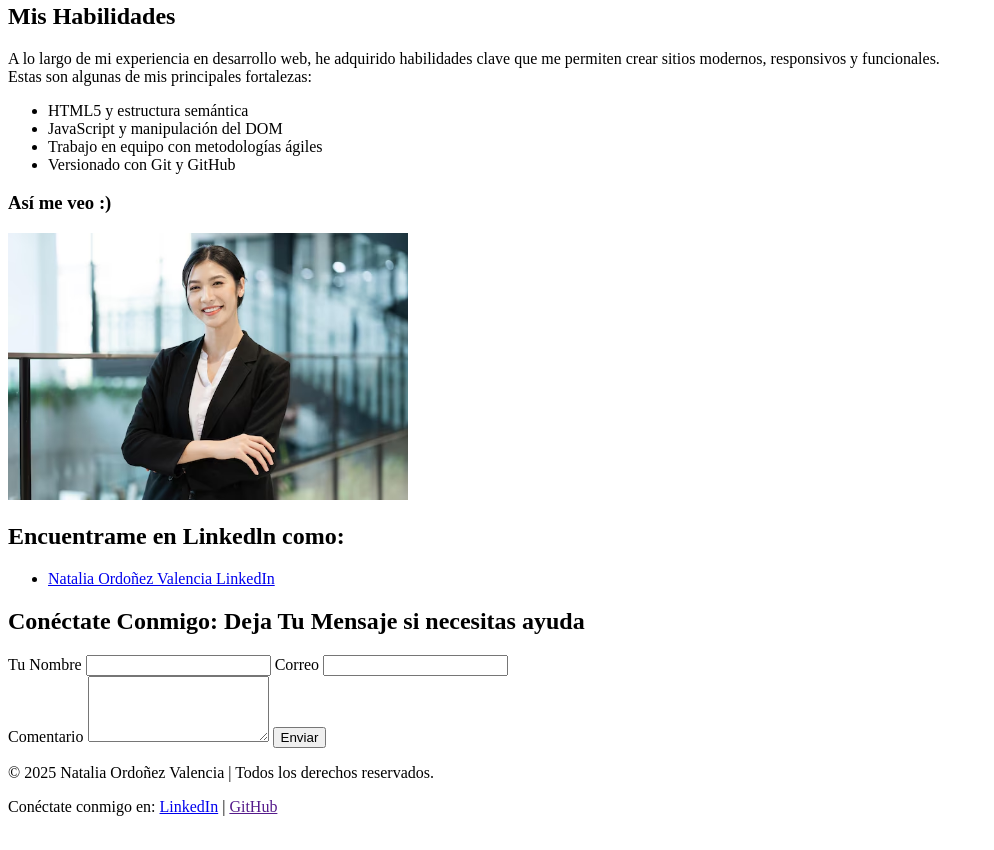
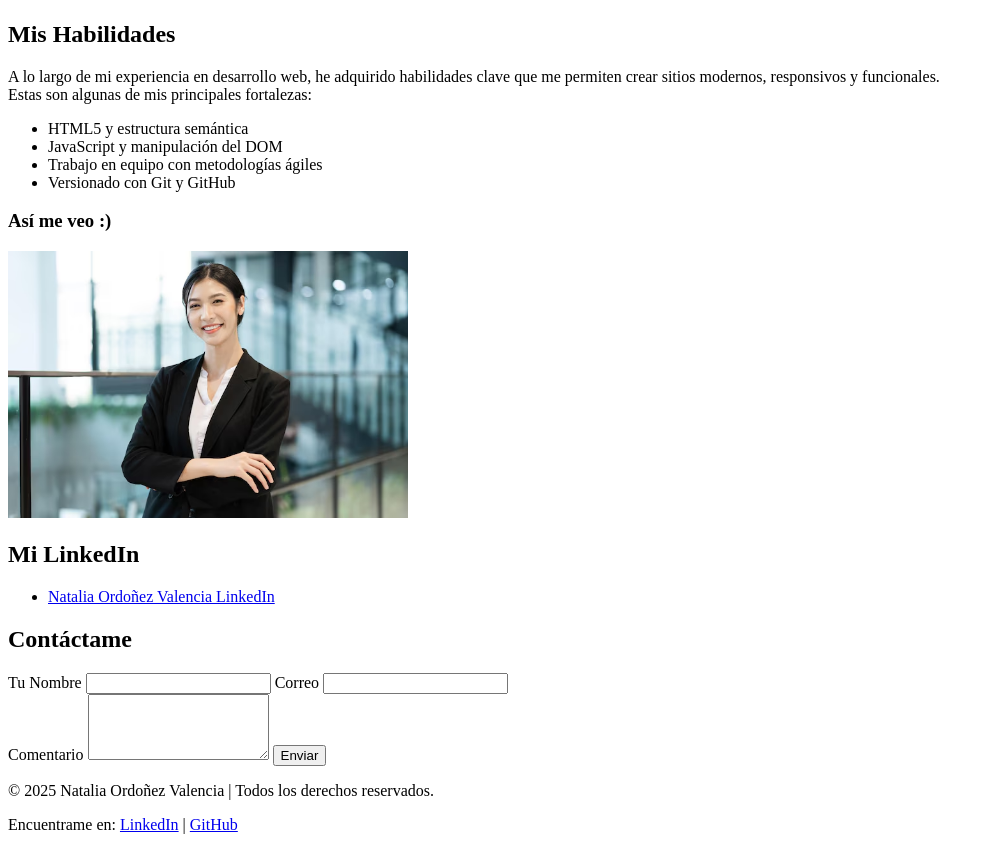
Before and after one commit to Nattalic/Lab-2, a plain HTML site: page index.html in a window 1280 px wide. Shown: the part 1393-2243 px from the top of the page, without its empty margins (0-994 px from the left). Drawn offline with Linux system fonts and the light colour scheme.

Commit message:
Se termino la pagina

```diff
--- a/index.html
+++ b/index.html
@@ -18,6 +18,7 @@
                     <li> <a href="#Proyectos Destacados"> Proyectos Destacados </a></li>
                     <li> <a href="#Mis Habilidades"> Mis Habilidades </a></li>
                     <li><a href="#Mi LinkedIn"> Mi LinkedIn </a></li>
+                    <li><a href="#Contáctame">Contáctame</a></li>
                 </ul>
             </nav>
     </header>
@@ -31,7 +32,7 @@
                     <p>Desde que descubrí el mundo del desarrollo web, supe que era mi pasión. Me encanta convertir ideas en experiencias digitales atractivas y funcionales. <br> Actualmente, estoy en proceso de aprendizaje y fortaleciendo mis habilidades en HTML, CSS y JavaScript. <br> He desarrollado proyectos que combinan diseño responsivo y funcionalidades interactivas, siempre con el objetivo de mejorar la experiencia del usuario. <br> Mi meta es seguir creciendo como desarrollador y crear sitios web que no solo se vean bien, sino que  también inspiren y faciliten la vida de las personas.💖</p>
         </section>
 
-    <!--Logros destacados-->
+    <!--Proyectos Destacados-->
 
         <section id="Proyectos Destacados">
             <div>
@@ -73,7 +74,7 @@
 
     <!--Imagen profesional-->
 
-        <section id="Mi LinkedIn">
+        <section>
             <div>
                 <h3>Así me veo :) </h3>
                     <img src="retrato-hermosa-joven-empresaria-asiatica-empresa_466494-2645.avif" alt="Mi persona" width="400px">
@@ -82,9 +83,9 @@
 
     <!--Linkedln-->
 
-        <section>
+        <section id="Mi LinkedIn">
             <div>
-                <h1> Encuentrame en Linkedln como: </h1>
+                <h1> Mi LinkedIn </h1>
                     <ul>
                         <li><a href="https://www.linkedin.com/company/vinx---servicios-web/about/"> Natalia Ordoñez Valencia LinkedIn </a></li>
                     </ul>
@@ -93,9 +94,9 @@
 
     <!--Formulario-->
 
-    <section>
+    <section id="Contáctame">
         <div>
-            <h1>Conéctate Conmigo: Deja Tu Mensaje si necesitas ayuda </h1>
+            <h1> Contáctame </h1>
 
                 <form action="POST">
 
@@ -114,7 +115,6 @@
         </div>
     </section>
 
-
     </main>
 
     <!--Footer-->
@@ -122,10 +122,10 @@
     <footer>
         <p>&copy; 2025 Natalia Ordoñez Valencia | Todos los derechos reservados.</p>
 
-    <p>Conéctate conmigo en:
-        <a href="https://www.linkedin.com/company/vinx---servicios-web/about/" target="_blank">LinkedIn</a> |
-        <a href="" target="_blank">GitHub</a>
-    </p>
+        <p>Encuentrame en:
+            <a href="https://www.linkedin.com/company/vinx---servicios-web/about/" target="_blank">LinkedIn</a> |
+            <a href="https://github.com/Nattalic" target="_blank">GitHub</a>
+        </p>
     </footer>
 
 </body>
```
